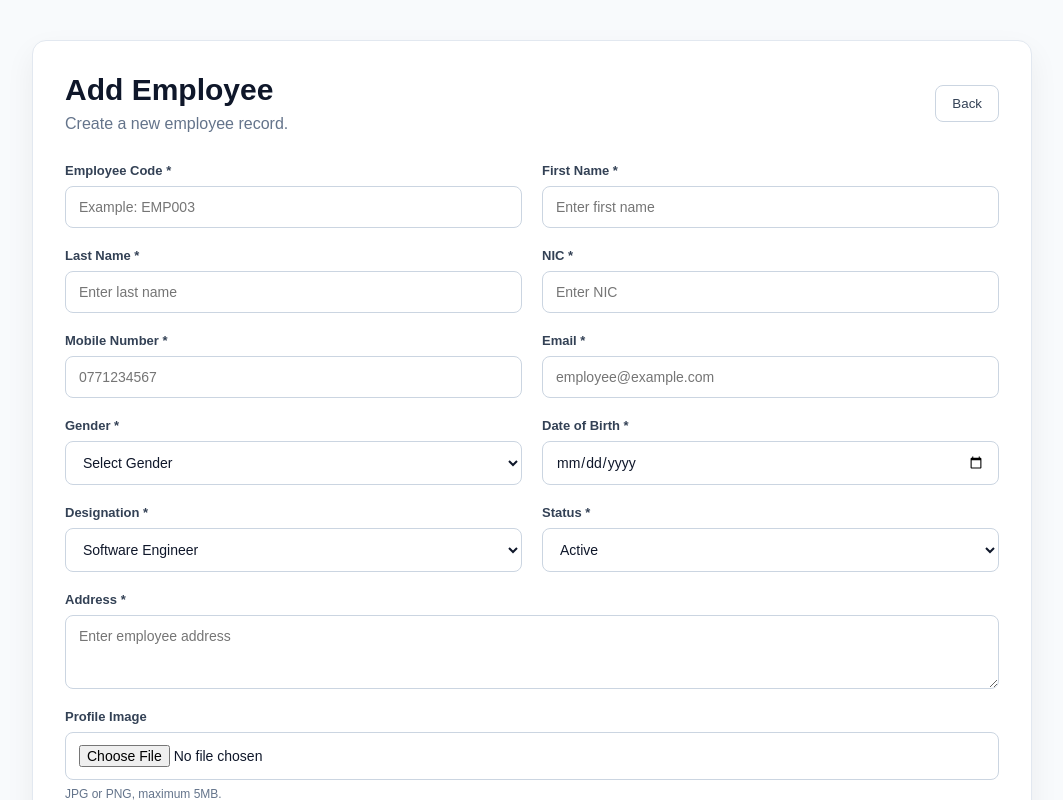
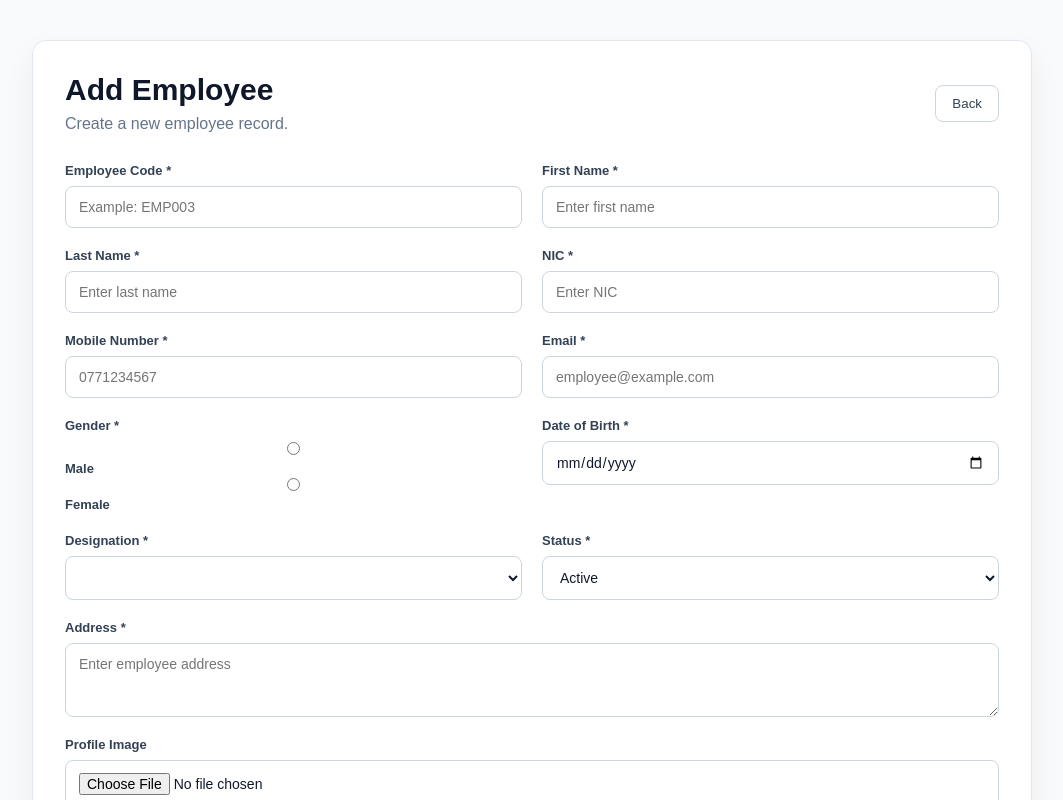
Before and after one commit to hirushaMaduranga/employee-management-frontend, an Angular app: page /employees/add in a window 1280 px wide. Shown: the top 800 px of the page, without its empty margins (108-1171 px from the left). Built offline with nearby package versions, Linux system fonts and the light colour scheme.

Commit message:
feat: add gender radio buttons and dynamic designation dropdown

```diff
--- a/src/app/components/employee-form/employee-form.html
+++ b/src/app/components/employee-form/employee-form.html
@@ -166,31 +166,47 @@
 
         <div class="form-group">
 
-          <label for="gender">
+          <label>
             Gender *
           </label>
 
-          <select
-            id="gender"
-            name="gender"
-            [(ngModel)]="form.gender"
-            [disabled]="isEditMode"
-            required
-          >
+          <div class="radio-group">
 
-            <option value="">
-              Select Gender
-            </option>
+            <label class="radio-option">
 
-            <option value="Male">
-              Male
-            </option>
+              <input
+                type="radio"
+                name="gender"
+                value="Male"
+                [(ngModel)]="form.gender"
+                [disabled]="isEditMode"
+                required
+              />
 
-            <option value="Female">
-              Female
-            </option>
+              <span>
+                Male
+              </span>
 
-          </select>
+            </label>
+
+            <label class="radio-option">
+
+              <input
+                type="radio"
+                name="gender"
+                value="Female"
+                [(ngModel)]="form.gender"
+                [disabled]="isEditMode"
+                required
+              />
+
+              <span>
+                Female
+              </span>
+
+            </label>
+
+          </div>
 
         </div>
 
@@ -224,8 +240,18 @@
             required
           >
 
-            <option [ngValue]="1">
-              Software Engineer
+            <option
+              [ngValue]="0"
+              disabled
+            >
+              Select Designation
+            </option>
+
+            <option
+              *ngFor="let designation of designations"
+              [ngValue]="designation.designationId"
+            >
+              {{ designation.designationName }}
             </option>
 
           </select>
```
